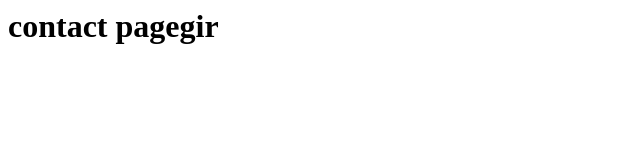
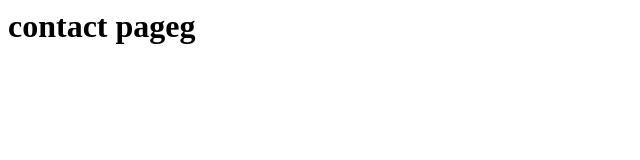
Before and after one commit to aarit-gupta/pages-test, a plain HTML site: page contact.html in a window 1280 px wide. Shown: the full height of the page, 0-640 px from the left. Drawn offline with Linux system fonts and the light colour scheme.

Commit message:
fixedcontact

```diff
--- a/contact.html
+++ b/contact.html
@@ -5,6 +5,6 @@
     <title>Document</title>
 </head>
 <body>
-    <h1>contact pagegir</h1>
+    <h1>contact pageg</h1>
 </body>
 </html>
```
